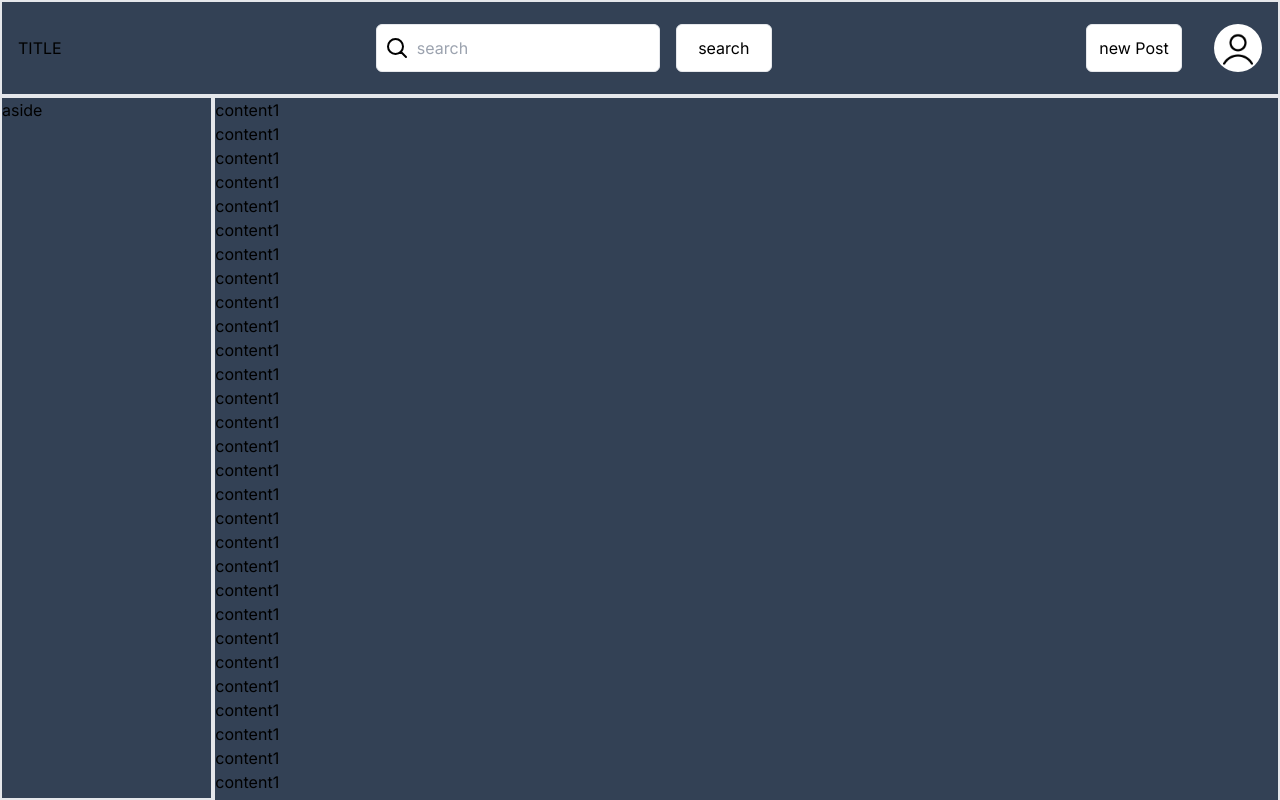
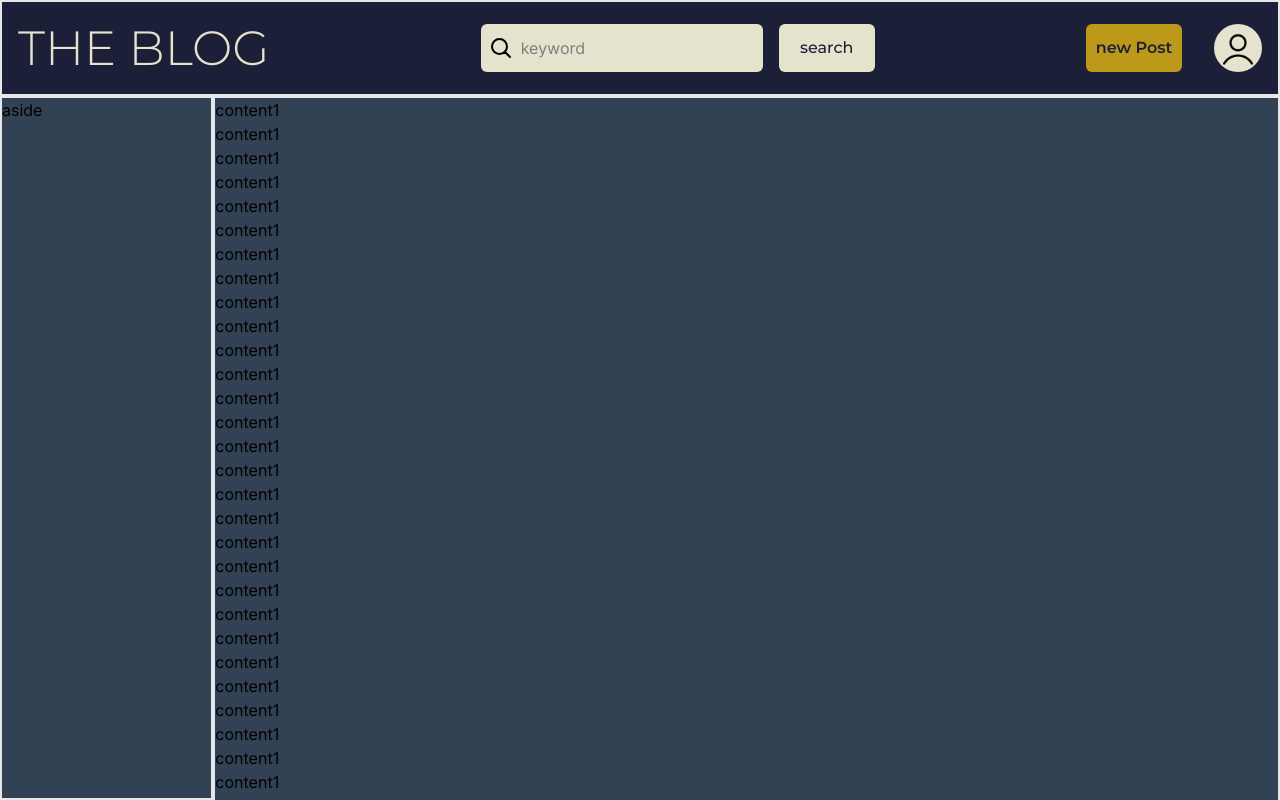
Before and after one commit to ShoeheyOt/my-blog, a Next.js app: page /blog in a window 1280 px wide. Shown: the top 800 px of the page. Built offline with nearby package versions, Linux system fonts and the light colour scheme.

Commit message:
set-up color and font

```diff
--- a/package.json
+++ b/package.json
@@ -10,9 +10,11 @@
     "doc": "cd document && bun start"
   },
   "dependencies": {
+    "clsx": "^2.1.1",
+    "next": "14.2.5",
     "react": "^18",
     "react-dom": "^18",
-    "next": "14.2.5"
+    "tailwind-merge": "^2.4.0"
   },
   "devDependencies": {
     "typescript": "^5",
--- a/src/app/globals.css
+++ b/src/app/globals.css
@@ -1,3 +1,5 @@
+@import url("https://fonts.googleapis.com/css2?family=Montserrat:ital,wght@0,100..900;1,100..900&display=swap");
+
 @tailwind base;
 @tailwind components;
 @tailwind utilities;
--- a/src/components/parts/Headers.tsx
+++ b/src/components/parts/Headers.tsx
@@ -2,29 +2,30 @@ import { Button } from "@/features/Button";
 
 export const Headers = () => {
   return (
-    <header className="fixed border-2 h-24 w-full">
+    <header className="fixed border-2 h-24 w-full bg-secondary text-primary">
       <div className="wrapper h-full flex justify-between items-center mx-4">
         <a href="/blog">
-          <div>TITLE</div>
+          <h1 className="font-montserrat text-D_logo font-light">THE BLOG</h1>
         </a>
         <div>
           <form className="flex gap-4">
-            <div className="bg-white flex border rounded-md p-2">
+            <div className="bg-primary flex rounded-md p-2">
               <img src="icons/search.svg" className="w-6 mr-2" />
               <input
-                placeholder="search"
-                className="border-none focus:outline-none text-black"
+                placeholder="keyword"
+                className="bg-primary border-none focus:outline-none text-secondary placeholder:text-secondary placeholder:opacity-50"
               />
             </div>
-
             <Button buttonType="submit">search</Button>
           </form>
         </div>
         <div className="flex gap-8">
-          <Button>new Post</Button>
+          <Button className="bg-warning opacity-90 font-semibold hover:opacity-100">
+            new Post
+          </Button>
           <img
             src="icons/person.png"
-            className="w-12 h-12 bg-white rounded-full"
+            className="w-12 h-12 bg-primary rounded-full"
           />
         </div>
       </div>
--- a/src/features/Button.tsx
+++ b/src/features/Button.tsx
@@ -1,14 +1,26 @@
+"use client";
+import { cn } from "@/lib/utils";
+
 export const Button = ({
+  className,
   children,
   buttonType,
+  onClick,
 }: {
+  className?: string;
   children: React.ReactNode;
   buttonType?: "submit" | "reset" | "button";
+  onClick?: () => void;
 }) => {
+  const type = buttonType ? buttonType : "button";
   return (
     <button
-      type={buttonType}
-      className="bg-white border rounded-md text-black w-24 h-12"
+      onClick={() => console.log(type)}
+      type={type}
+      className={cn(
+        "bg-primary text-secondary font-montserrat font-medium rounded-md w-24 h-12",
+        className
+      )}
     >
       {children}
     </button>
--- /dev/null
+++ b/src/lib/utils.ts
@@ -0,0 +1,6 @@
+import { type ClassValue, clsx } from "clsx";
+import { twMerge } from "tailwind-merge";
+
+export function cn(...input: ClassValue[]) {
+  return twMerge(clsx(input));
+}
--- a/tailwind.config.ts
+++ b/tailwind.config.ts
@@ -9,6 +9,28 @@ const config: Config = {
   ],
   theme: {
     extend: {
+      fontFamily: {
+        montserrat: ["Montserrat", "sans-serif"],
+      },
+      fontSize: {
+        D_notes: "1rem",
+        D_text: "1.5rem",
+        D_title: "2.25rem",
+        D_logo: "3rem",
+        M_notes: "0.875rem",
+        M_text: "1rem",
+        M_title: "1.5rem",
+        M_logo: "2rem",
+      },
+      colors: {
+        primary: "#E5E2CD",
+        secondary: "#1C1F38",
+        warning: "#CEA716",
+        danger: "#E07A69",
+        info: "#8CA598",
+        success: "#45676F",
+        dark: "#252325",
+      },
       backgroundImage: {
         "gradient-radial": "radial-gradient(var(--tw-gradient-stops))",
         "gradient-conic":
```
Also changed, not shown: 1 other file (tests, documents, lock files or other folders).
